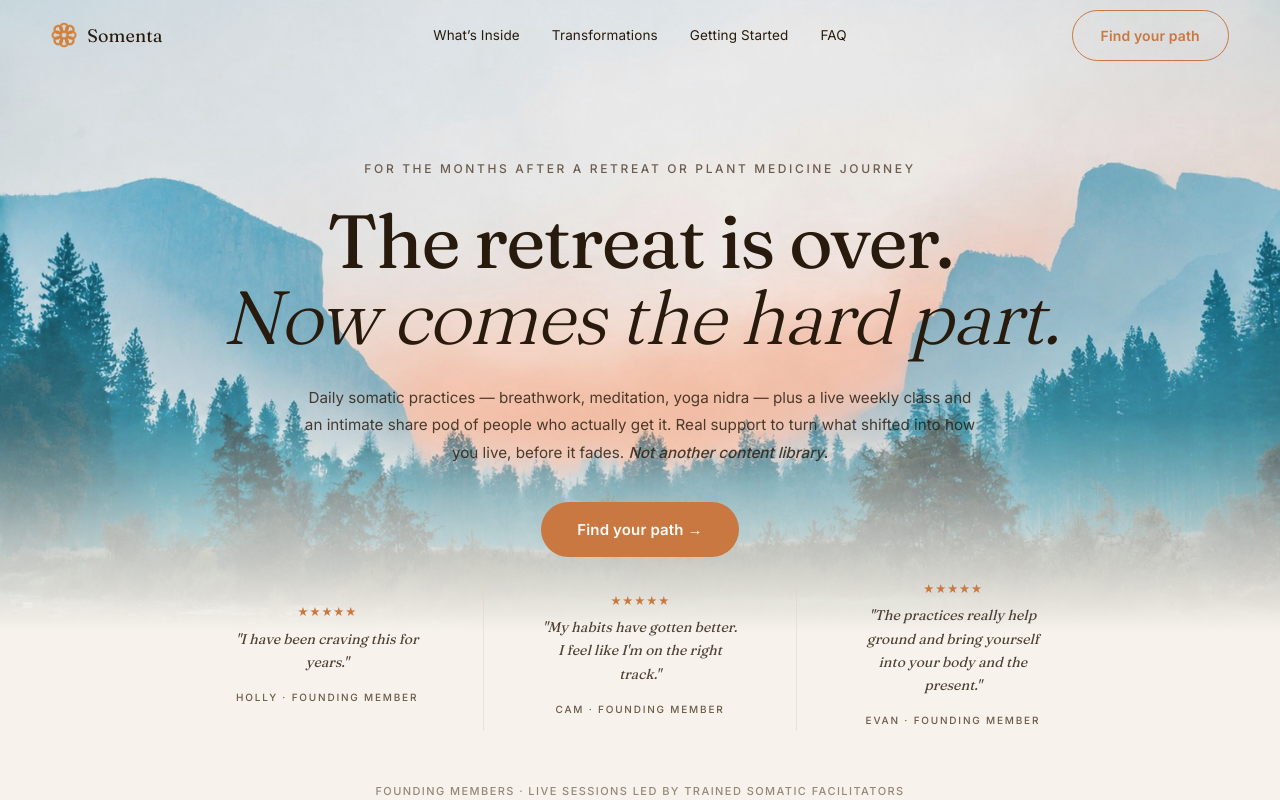
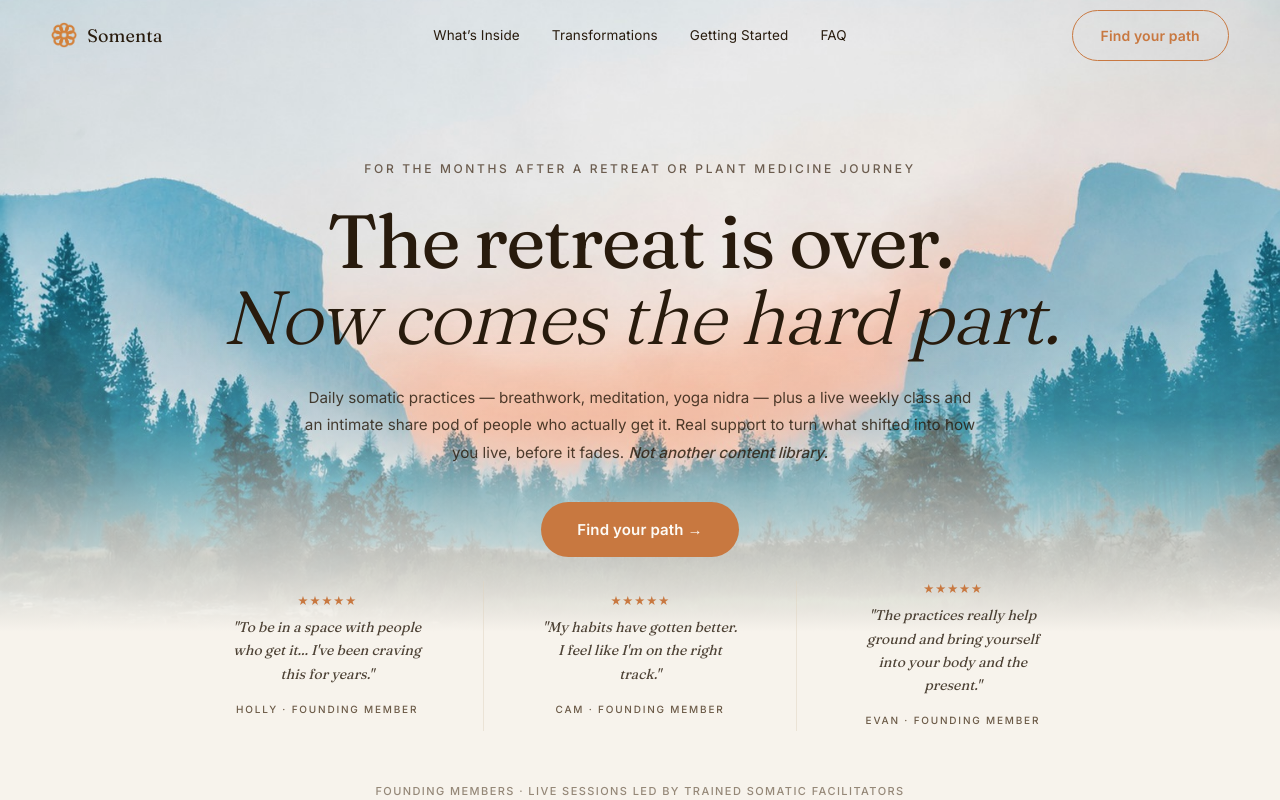
Before and after one commit to shawnpyatetsky-png/somenta-site, a Next.js app: page / in a window 1280 px wide. Shown: the top 800 px of the page. Built offline with nearby package versions, Linux system fonts and the light colour scheme.

Commit message:
Update Holly hero quote

```diff
--- a/app/page.tsx
+++ b/app/page.tsx
@@ -381,7 +381,7 @@ function handleImgLoad(e: SyntheticEvent<HTMLImageElement>) {
 
 // ── Hero quote data ───────────────────────────────────────────────────────────
 const HERO_QUOTES = [
-  { quote: '"I have been craving this for years."', name: 'Holly', role: 'Founding Member' },
+  { quote: '"To be in a space with people who get it... I\'ve been craving this for years."', name: 'Holly', role: 'Founding Member' },
   { quote: '"My habits have gotten better. I feel like I\'m on the right track."', name: 'Cam', role: 'Founding Member' },
   { quote: '"The practices really help ground and bring yourself into your body and the present."', name: 'Evan', role: 'Founding Member' },
 ]
```
